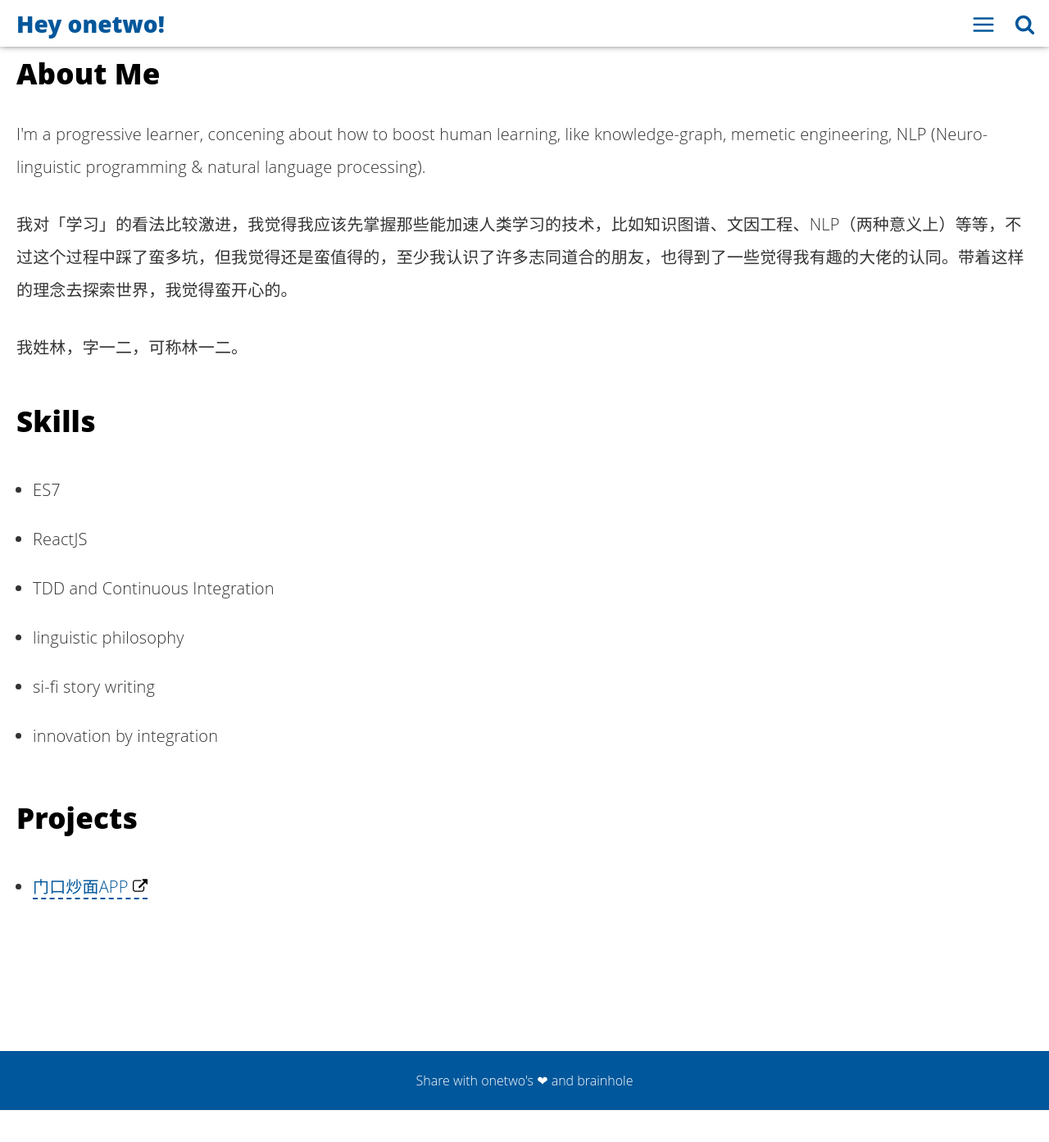
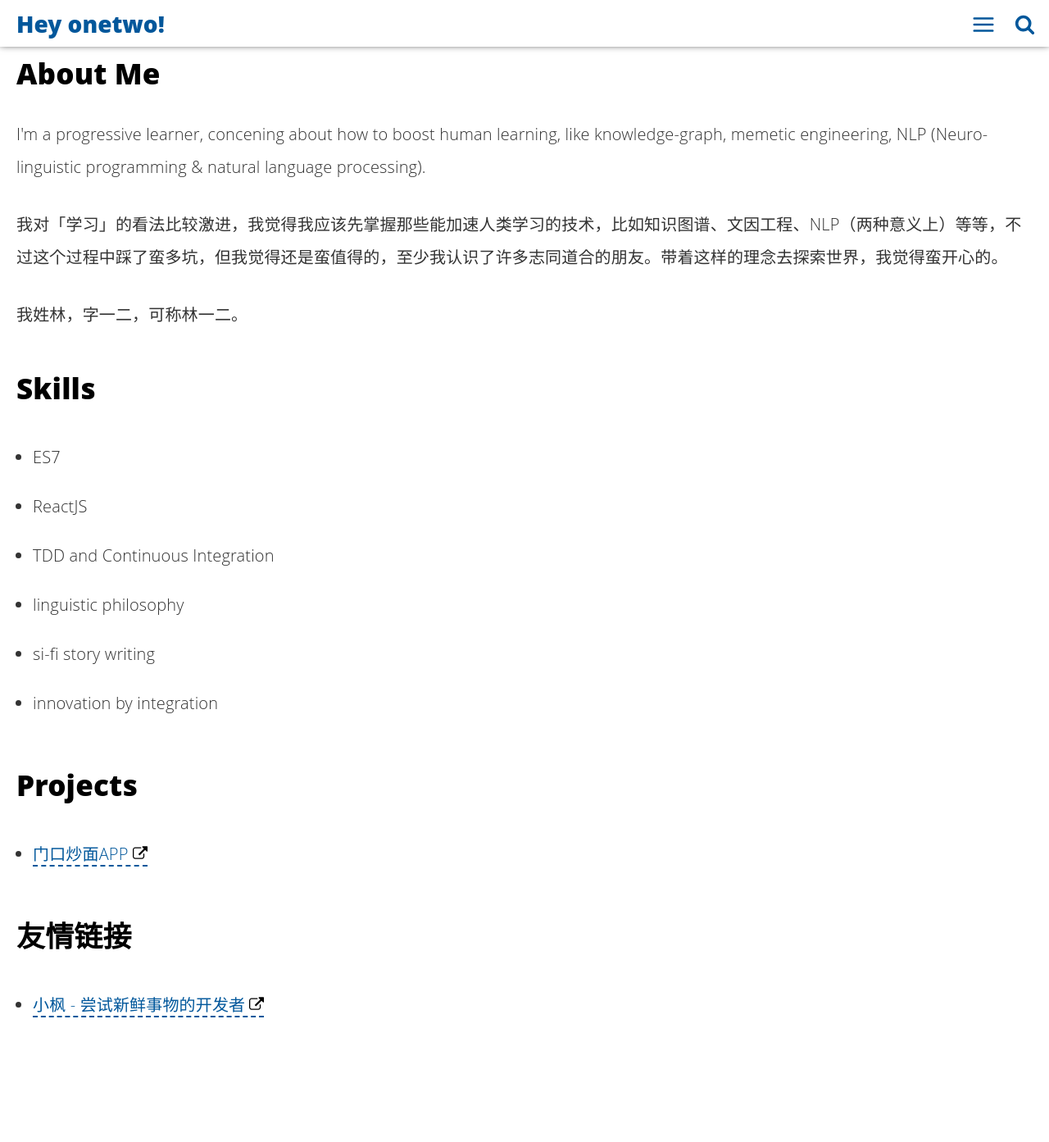
Before and after one commit to linonetwo/linonetwo.github.io, a Jekyll site: the page built from about.html, in a window 1280 px wide and 1400 px high, scrolled down 652 px. Shown: the top 1393 px of the window at 82% size. Built offline with Jekyll 4.4.1, drawn with Linux system fonts in a browser that asks for light colours; before the commit the page ends 2006 px from its top, so only the background shows below that.

Commit message:
加个友情链接

```diff
--- a/about.html
+++ b/about.html
@@ -10,7 +10,7 @@ description: "Brief description about me"
 <h2>About Me</h2>
 
 <p>I'm a progressive learner, concening about how to boost human learning, like knowledge-graph, memetic engineering, NLP (Neuro-linguistic programming & natural language processing).</p>
-<p>我对「学习」的看法比较激进，我觉得我应该先掌握那些能加速人类学习的技术，比如知识图谱、文因工程、NLP（两种意义上）等等，不过这个过程中踩了蛮多坑，但我觉得还是蛮值得的，至少我认识了许多志同道合的朋友，也得到了一些觉得我有趣的大佬的认同。带着这样的理念去探索世界，我觉得蛮开心的。</p>
+<p>我对「学习」的看法比较激进，我觉得我应该先掌握那些能加速人类学习的技术，比如知识图谱、文因工程、NLP（两种意义上）等等，不过这个过程中踩了蛮多坑，但我觉得还是蛮值得的，至少我认识了许多志同道合的朋友。带着这样的理念去探索世界，我觉得蛮开心的。</p>
 
 <p>我姓林，字一二，可称林一二。</p>
 
@@ -31,3 +31,9 @@ description: "Brief description about me"
 <ul>
 	<li><a href="https://github.com/linonetwo/menkouchaomian">门口炒面APP</a></li>
 </ul>
+
+<h2>友情链接</h2>
+
+<ul>
+	<li><a href="https://www.daijiale.cn/">小枫 - 尝试新鲜事物的开发者</a></li>
+</ul>
```
